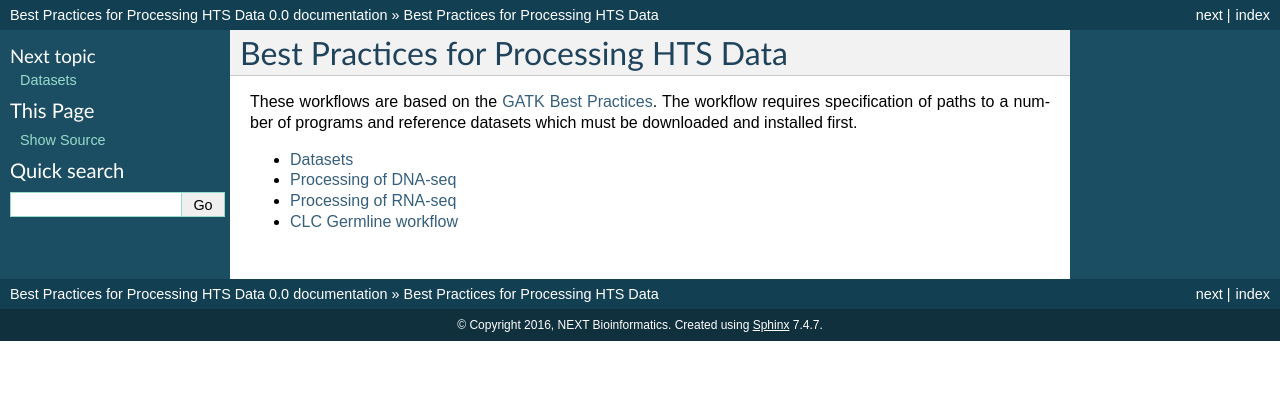
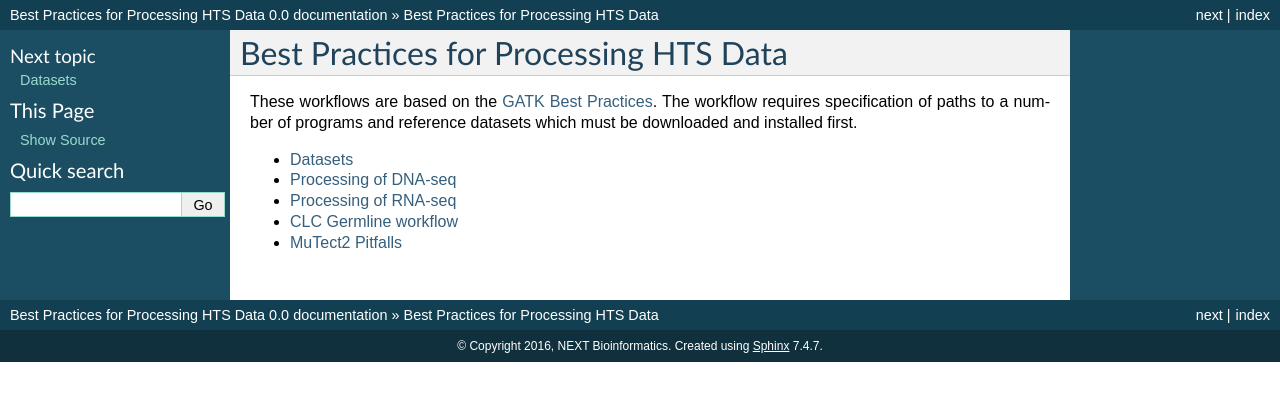
Before and after one commit to NEXTBioinformatics/Best-Practices-for-Processing-HTS-Data, a Sphinx documentation site: the page built from source/index.rst, in a window 1280 px wide. Shown: the top 401 px of the page. Built offline with Sphinx 7.4.7, drawn with Linux system fonts in a browser that asks for light colours.

Commit message:
Getting ready to write about MuTect2 pitfalls

```diff
--- a/source/index.rst
+++ b/source/index.rst
@@ -16,3 +16,4 @@ number of programs and reference datasets which must be downloaded and installed
    dnaseq_processing
    rnaseq_processing
    CLC_germline_workflow
+   mutect2_pitfalls
--- /dev/null
+++ b/source/mutect2_pitfalls.rst
@@ -0,0 +1,2 @@
+MuTect2 Pitfalls
+================
```
